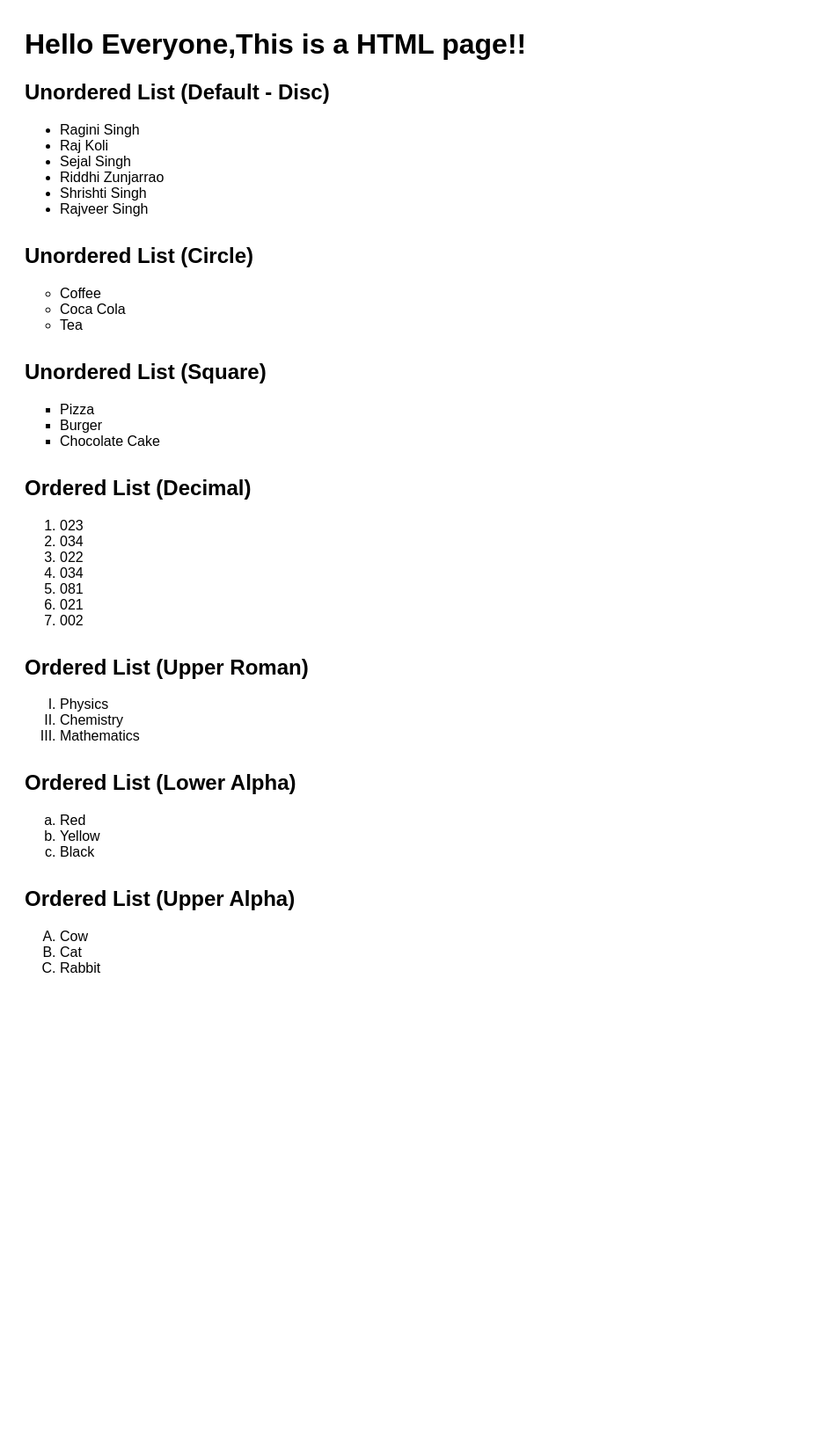
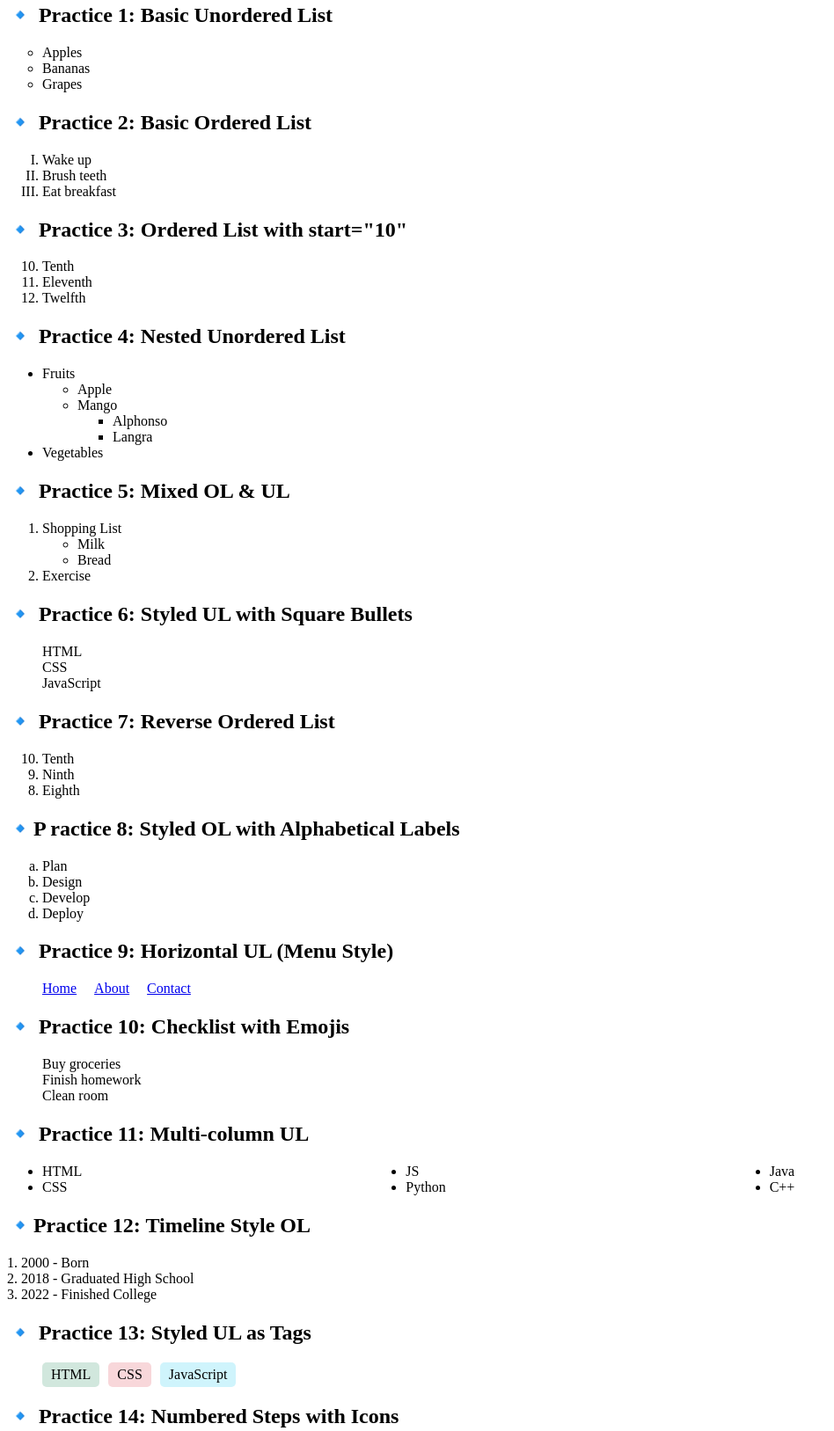
Before and after one commit to RaginiSingh2024/Day4-OL-UL-Tags, a plain HTML site: page index.html in a window 1280 px wide. Shown: the part 17-1644 px from the top of the page at 88% size, without its empty margins (0-948 px from the left). Before the commit the page ends 1185 px from the top, so only its background shows below. Drawn offline with Linux system fonts and the light colour scheme.

Commit message:
Update index.html

```diff
--- a/index.html
+++ b/index.html
@@ -1,90 +1,165 @@
-
 <!DOCTYPE html>
-<html>
+<html lang="en">
 <head>
-    <title>Ordered and Unordered List Example</title>
+  <meta charset="UTF-8">
+  <title>OL & UL Practice</title>
   <style>
-        body {
-            font-family: Arial, sans-serif;
-            padding: 20px;
-        }
-        .section {
-            margin-bottom: 30px;
-        }
+    ul.a { list-style-type: circle; }
+    ul.b { list-style-type: square; }
+    ol.c { list-style-type: upper-roman; }
+    ol.d { list-style-type: lower-alpha; }
   </style>
 </head>
 <body>
 
-    <div class="section">
-        <h1>Hello Everyone,This is a HTML page!!</h1>
-        <h2>Unordered List (Default - Disc)</h2>
+  <h2>🔹 Practice 1: Basic Unordered List</h2>
+  <ul style="list-style-type: circle;">
+    <li>Apples</li>
+    <li>Bananas</li>
+    <li>Grapes</li>
+  </ul>
+
+  <h2>🔹 Practice 2: Basic Ordered List</h2>
+  <ol type="I">
+    <li>Wake up</li>
+    <li>Brush teeth</li>
+    <li>Eat breakfast</li>
+  </ol>
+
+  <h2>🔹 Practice 3: Ordered List with start="10"</h2>
+  <ol start="10">
+    <li>Tenth</li>
+    <li>Eleventh</li>
+    <li>Twelfth</li>
+  </ol>
+
+  <h2>🔹 Practice 4: Nested Unordered List</h2>
   <ul>
-            <li>Ragini Singh</li>
-            <li>Raj Koli</li>
-            <li>Sejal Singh</li>
-            <li>Riddhi Zunjarrao</li>
-            <li>Shrishti Singh</li>
-            <li>Rajveer Singh</li>
+    <li>Fruits
+      <ul>
+        <li>Apple</li>
+        <li>Mango
+          <ul>
+            <li>Alphonso</li>
+            <li>Langra</li>
           </ul>
-    </div>
+        </li>
+      </ul>
+    </li>
+    <li>Vegetables</li>
+  </ul>
 
-    <div class="section">
-        <h2>Unordered List (Circle)</h2>
-        <ul style="list-style-type: circle;">
-            <li>Coffee</li>
-            <li>Coca Cola</li>
-            <li>Tea</li>
+  <h2>🔹 Practice 5: Mixed OL & UL</h2>
+  <ol>
+    <li>Shopping List
+      <ul>
+        <li>Milk</li>
+        <li>Bread</li>
       </ul>
-    </div>
+    </li>
+    <li>Exercise</li>
+  </ol>
 
-    <div class="section">
-        <h2>Unordered List (Square)</h2>
-        <ul style="list-style-type: square;">
-            <li>Pizza</li>
-            <li>Burger</li>
-            <li>Chocolate Cake</li>
+  <h2>🔹 Practice 6: Styled UL with Square Bullets</h2>
+  <ul style="list-style-type: none;">
+    <li>HTML</li>
+    <li>CSS</li>
+    <li>JavaScript</li>
   </ul>
-    </div>
 
-    <div class="section">
-        <h2>Ordered List (Decimal)</h2>
-        <ol type="1">
-            <li>023</li>
-            <li>034</li>
-            <li>022</li>
-            <li>034</li>
-            <li>081</li>
-            <li>021</li>
-            <li>002</li>
+  <h2>🔹 Practice 7: Reverse Ordered List</h2>
+  <ol reversed start="10">
+    <li>Tenth</li>
+    <li>Ninth</li>
+    <li>Eighth</li>
   </ol>
-    </div>
 
-    <div class="section">
-        <h2>Ordered List (Upper Roman)</h2>
-        <ol type="I">
-            <li>Physics</li>
-            <li>Chemistry</li>
-            <li>Mathematics</li>
+  <h2>🔹P ractice 8: Styled OL with Alphabetical Labels</h2>
+  <ol type="a">
+    <li>Plan</li>
+    <li>Design</li>
+    <li>Develop</li>
+    <li>Deploy</li>
   </ol>
-    </div>
 
-    <div class="section">
-        <h2>Ordered List (Lower Alpha)</h2>
-        <ol type="a">
-            <li>Red</li>
-            <li>Yellow</li>
-            <li>Black</li>
+  <h2>🔹 Practice 9: Horizontal UL (Menu Style)</h2>
+  <ul style="list-style: none; display: flex; gap: 20px;">
+    <li><a href="#">Home</a></li>
+    <li><a href="#">About</a></li>
+    <li><a href="#">Contact</a></li>
+  </ul>
+
+  <h2>🔹 Practice 10: Checklist with Emojis</h2>
+  <ul style="list-style: none;">
+    <li> Buy groceries</li>
+    <li> Finish homework</li>
+    <li> Clean room</li>
+  </ul>
+
+  <h2>🔹 Practice 11: Multi-column UL</h2>
+  <ul style="columns: 3; -webkit-columns: 3; -moz-columns: 3;">
+    <li>HTML</li>
+    <li>CSS</li>
+    <li>JS</li>
+    <li>Python</li>
+    <li>Java</li>
+    <li>C++</li>
+  </ul>
+
+  <h2>🔹Practice 12: Timeline Style OL</h2>
+  <ol style="list-style-position: inside; padding-left: 0;">
+    <li>2000 - Born</li>
+    <li>2018 - Graduated High School</li>
+    <li>2022 - Finished College</li>
   </ol>
-    </div>
 
-    <div class="section">
-        <h2>Ordered List (Upper Alpha)</h2>
+  <h2>🔹 Practice 13: Styled UL as Tags</h2>
+  <ul style="list-style: none; display: flex; gap: 10px;">
+    <li style="background: #d1e7dd; padding: 5px 10px; border-radius: 5px;">HTML</li>
+    <li style="background: #f8d7da; padding: 5px 10px; border-radius: 5px;">CSS</li>
+    <li style="background: #cff4fc; padding: 5px 10px; border-radius: 5px;">JavaScript</li>
+  </ul>
+
+  <h2>🔹 Practice 14: Numbered Steps with Icons</h2>
+  <ol>
+    <li> Research</li>
+    <li> Write</li>
+    <li> Test</li>
+    <li> Launch</li>
+  </ol>
+
+
+  <style>
+    ul.custom-bullets {
+      list-style: none;
+      padding-left: 0;
+    }
+
+    ul.custom-bullets li {
+      background-image: url('https://media.istockphoto.com/id/911026578/photo/walking-to-class.jpg?s=612x612&w=0&k=20&c=0zYehlzABctgFBr_QFjkqqfNcU4Gmf-lj92bXrhQ2IY=');
+      background-size: 30px 20px; /* size of bullet */
+      background-repeat: no-repeat;
+      background-position: 0 5px; /* adjust vertical alignment */
+      padding-left: 30px; /* space for the image */
+      margin-bottom: 10px;
+    }
+  </style>
+
+  <h2>🔹 Practice 15: UL with Custom Bullet Images</h2>
+  <ul class="custom-bullets">
+            <li>News</li>
+            <li>Blog</li>
+            <li>Tutorials</li>
+  </ul>
+
+
+  <h2> 🔹 Practice 16: OL for Quiz Answers</h2>
   <ol type="A">
-            <li>Cow</li>
-            <li>Cat</li>
-            <li>Rabbit</li>
+    <li>Paris</li>
+    <li>London</li>
+    <li>Berlin</li>
+    <li>Madrid</li>
   </ol>
-    </div>
 
 </body>
 </html>
```
Lines whose indentation alone changed are shown as unchanged.
